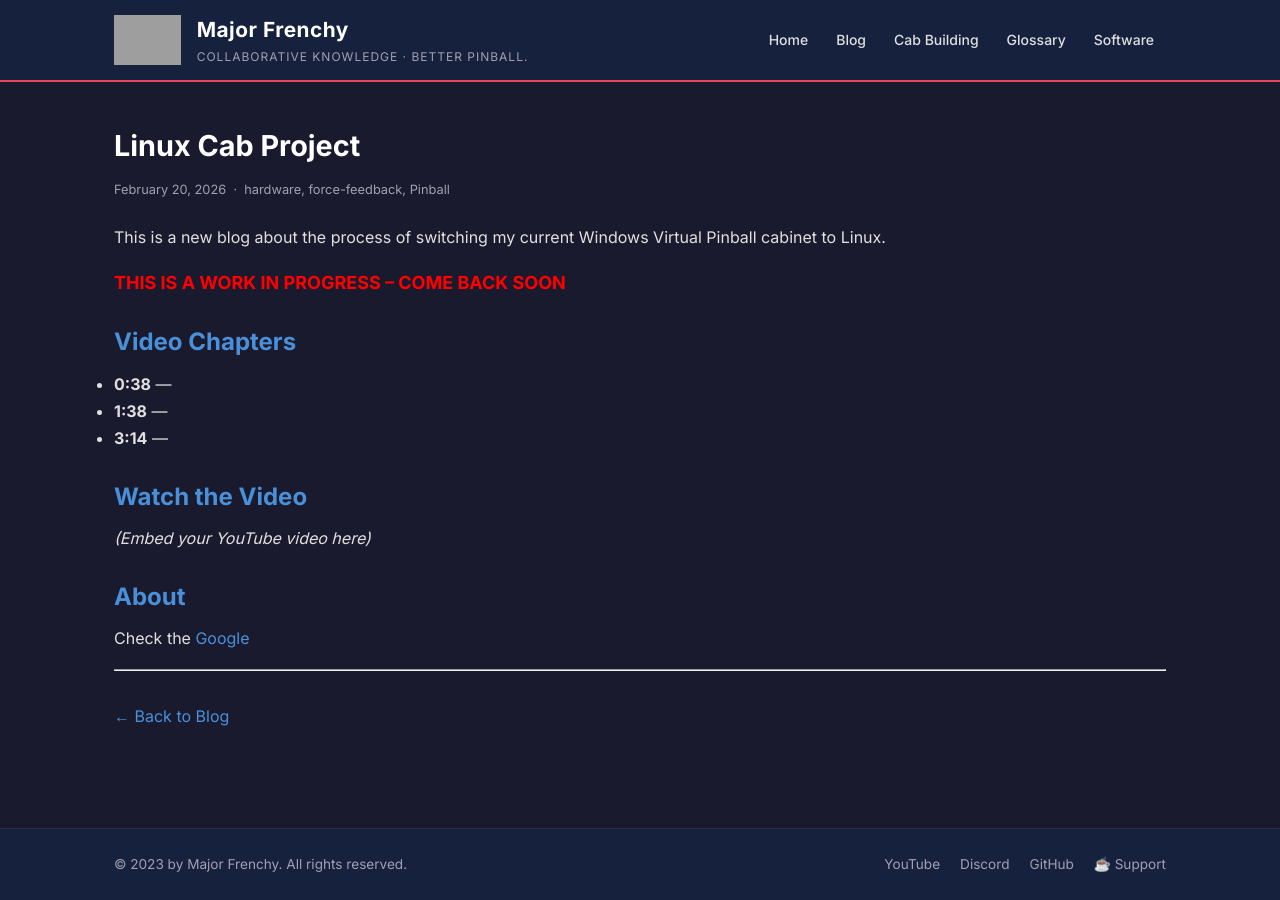
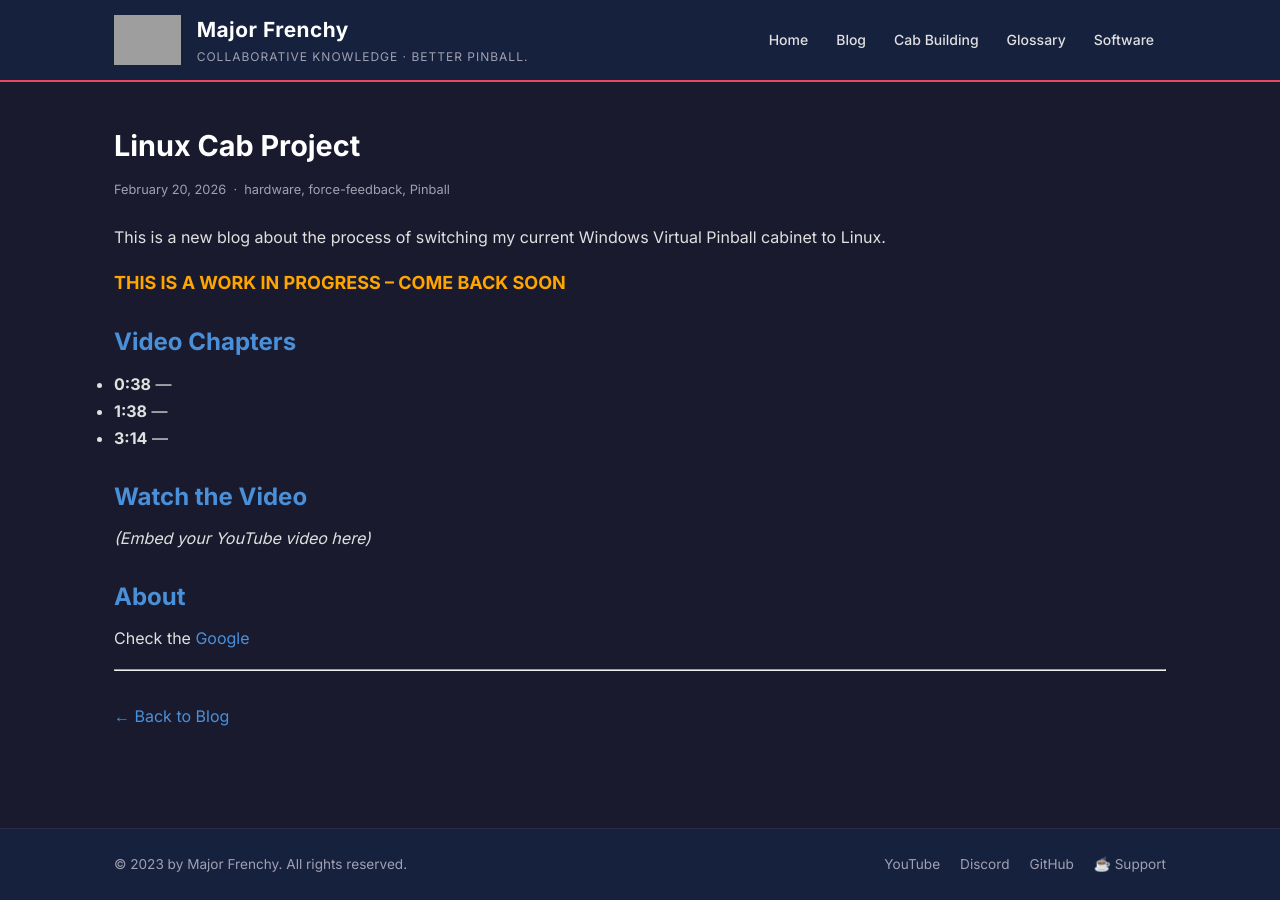
Before and after one commit to MajorFrenchy/MajorFrenchy.github.io, a Jekyll site: the page built from _posts/2026-02-20-Linux-Cab.md, in a window 1280 px wide. Built offline with Jekyll 4.4.1, drawn with Linux system fonts in a browser that asks for light colours; grey boxes are pictures that could not be loaded.

Commit message:
Update warning text color in Linux Cab blog post

```diff
--- a/_posts/2026-02-20-Linux-Cab.md
+++ b/_posts/2026-02-20-Linux-Cab.md
@@ -7,7 +7,7 @@
 
 This is a new blog about the process of switching my current Windows Virtual Pinball cabinet to Linux.
 
-<span class="red-text">THIS IS A WORK IN PROGRESS -- COME BACK SOON</span>
+<span class="orange-text">THIS IS A WORK IN PROGRESS -- COME BACK SOON</span>
 
 
 
```
